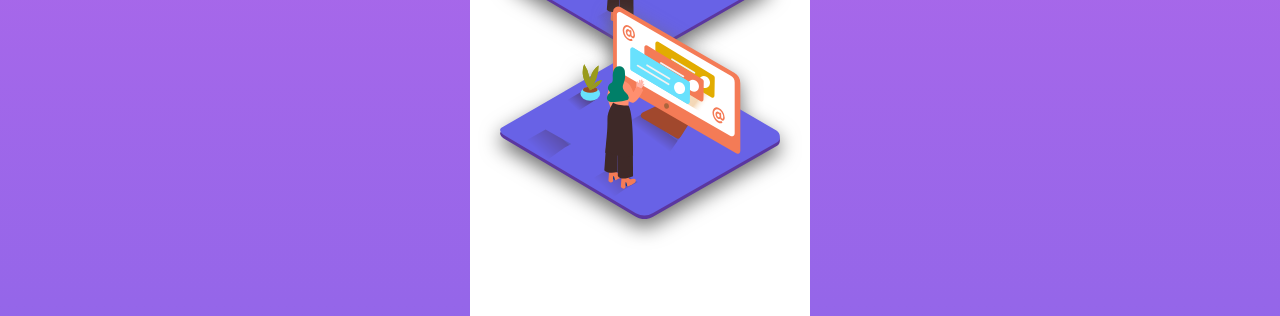
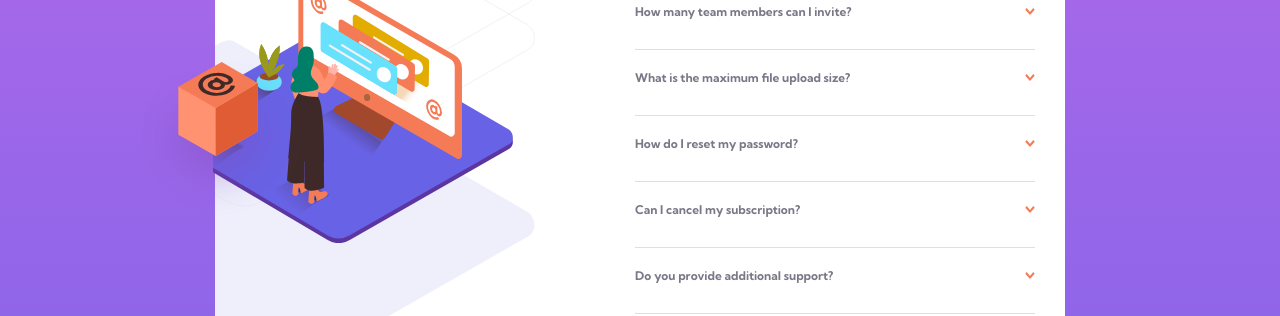
Before and after one commit to nazareno7870/5-Accordion-Card, a plain HTML site: page index.html in a window 1280 px wide. Shown: the part 164-480 px from the top of the page. Drawn offline with Linux system fonts and the light colour scheme.

Commit message:
Added dekstop mode styling and finalized js for accordion

```diff
--- a/index.html
+++ b/index.html
@@ -18,13 +18,16 @@
       <img src="./images/illustration-woman-online-mobile.svg" alt="Image Top Card">
     </div>
 
+
+    <div class="item-1">
       <div class="img-card-desktop">
-      <img src="./images/illustration-woman-online-desktop.svg" alt="Image Top Card">
+        <div class="box"><img src="./images/illustration-box-desktop.svg" alt="Image box"></div>
       </div>
-
+    </div>
+    <div class="flex">
         <h1>FAQ</h1>
 
-    <div class="item item-1">
+        <div id="item-1" class="item">
           <div class="contain-item">
             <h4>How many team members can I invite?</h4>
             <img class="arrow" src="./images/icon-arrow-down.svg" alt="Arrow Menu">
@@ -37,7 +40,7 @@
 
         </div>
 
-    <div class="item item-2">
+        <div id="item-2" class="item">
           <div class="contain-item">
             <h4>What is the maximum file upload size?</h4>
             <img class="arrow" src="./images/icon-arrow-down.svg" alt="Arrow Menu">
@@ -47,7 +50,7 @@
           </div>
         </div>
 
-    <div class="item item-3">
+        <div id="item-3" class="item">
           <div class="contain-item">
             <h4>How do I reset my password?</h4>
             <img class="arrow" src="./images/icon-arrow-down.svg" alt="Arrow Menu">
@@ -59,7 +62,7 @@
 
         </div>
 
-    <div class="item item-4">
+        <div id="item-4" class="item">
           <div class="contain-item">
             <h4>Can I cancel my subscription?</h4>
             <img class="arrow" src="./images/icon-arrow-down.svg" alt="Arrow Menu">
@@ -70,7 +73,7 @@
 
         </div>
 
-    <div class="item item-5">
+        <div id="item-5" class="item">
           <div class="contain-item">
             <h4>Do you provide additional support?</h4>
             <img class="arrow" src="./images/icon-arrow-down.svg" alt="Arrow Menu">
@@ -80,6 +83,8 @@
           </div>
 
         </div>
+    </div>
+
 
   </div>
 
--- a/script.js
+++ b/script.js
@@ -1,3 +1,4 @@
+let active = ""
 window.addEventListener('DOMContentLoaded',(event)=>{
     const items = document.getElementsByTagName("h4")
     for (let item of items){
@@ -11,8 +12,25 @@ window.addEventListener('DOMContentLoaded',(event)=>{
 })
 
 const handleClick = event =>{
+    const id = event.path[2].id
+    console.log(id)
+    console.log(active)
+    id !== active && resetDefault()
     const content = event.path[2].childNodes[3];
     content.classList.toggle('visible')
     const arrow = event.path[1];
     arrow.classList.toggle('active')
+    active = id
 }
+
+const resetDefault = ()=>{
+    const items = document.getElementsByClassName("content")
+    for (let item of items){
+        item.classList.remove('visible')
+    }
+
+    const imgs = document.getElementsByClassName("contain-item")
+    for (let item of imgs){
+        item.classList.remove('active')
+    }
+}
--- a/style.css
+++ b/style.css
@@ -24,7 +24,6 @@ body{
 }
 img{
     max-width: 100%;
-    filter:drop-shadow(0px 8px 10px rgb(109, 109, 109));
 }
 
 .card{
@@ -32,6 +31,9 @@ img{
     width: 340px;
     margin-top: 140px;
     background-color: #fff;
+    background-image: url("./images/bg-pattern-mobile.svg");
+    background-position: top;
+    background-repeat: no-repeat;
     position: relative;
     padding: 30px;
     border-radius: 24px;
@@ -108,3 +110,56 @@ h4:hover{
 .contain-item.active h4:hover{
     color: var(--soft-red);
 }
+
+.img-card-desktop{
+    display: none;
+}
+
+@media (min-width: 765px) {
+    body{
+        min-height: calc(100vh - 60px);
+    }
+    .img-top-card-mobile{
+        display: none;
+    }
+    .img-card-desktop{
+        content: " ";
+        background-image: url("./images/illustration-woman-online-desktop.svg");
+        background-repeat: no-repeat;
+        background-size: 360px;
+        background-position: right;
+        display: block;
+        position: absolute;
+        height: 300px;
+        width: 300px;
+        top: 60px;
+        left: -2px;
+    }
+
+
+    .card{
+        display: flex;
+        justify-content: flex-end;
+        margin-top: 60px;
+        background-image: url("./images/bg-pattern-desktop.svg");
+        background-position: -280px -90px;
+        background-size: 600px;
+        background-repeat: no-repeat;
+        height: 500px;
+        width: 850px;
+    }
+
+    .flex{
+        width: 400px;
+    }
+    h1{
+        margin-top: 20px;
+        text-align: left;
+    }
+    .box{
+        width: 170px;
+        position: absolute;
+        left: -80px;
+        top: 104px
+    }
+}
```
Lines whose indentation alone changed are shown as unchanged.
